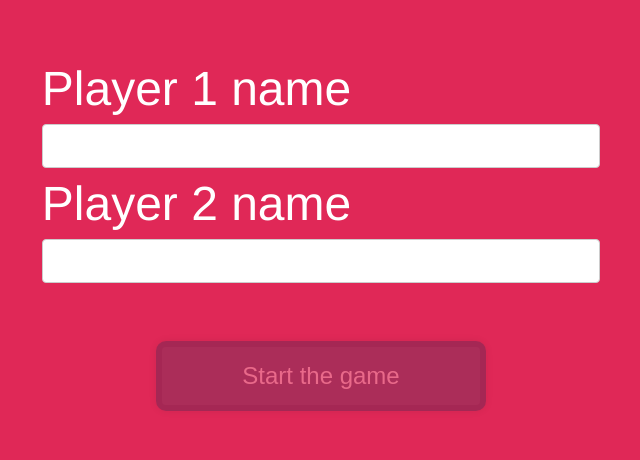
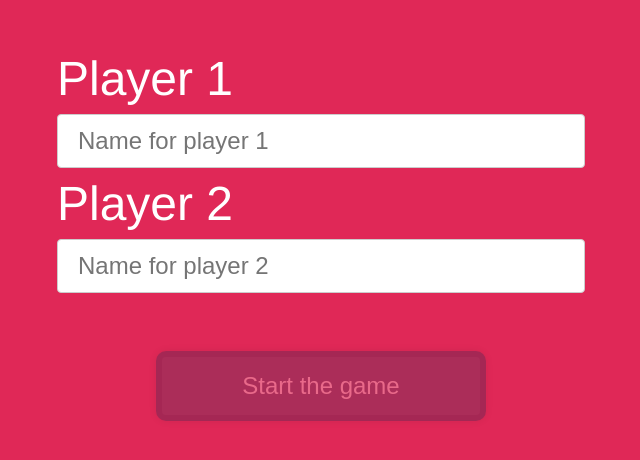
Before and after one commit to nicolaspayot/vue-ttt-game, a Vue app: page / in a window 1280 px wide. Shown: the part 164-624 px from the top of the page, without its empty margins (319-959 px from the left). Built offline with nearby package versions, Linux system fonts and the light colour scheme; the HTML template or start-up script is replaced by a standard one.

Commit message:
fix(*): Vuex state and unit tests

```diff
--- a/src/assets/scss/components/_lobby.scss
+++ b/src/assets/scss/components/_lobby.scss
@@ -14,7 +14,7 @@
     border: 1px solid #ccc;
     border-radius: 4px;
     box-sizing: border-box;
-    font-size: 16px;
+    font-size: 1.5em;
   }
 
   &__action {
@@ -34,7 +34,7 @@
       transition: transform 0.2s;
       @include box-shadow;
 
-      &:hover {
+      &:hover:not(:disabled) {
         background: $color-primary--dark;
       }
 
@@ -43,6 +43,7 @@
       }
 
       &:disabled {
+        cursor: default;
         opacity: 0.3;
       }
     }
--- a/src/components/Lobby.vue
+++ b/src/components/Lobby.vue
@@ -1,18 +1,18 @@
 <template>
-  <div class="lobby">
+  <form class="lobby" @submit.prevent="start">
     <div>
-      <label>Player 1 name</label>
-      <input type="text" v-model="player1" />
+      <label>Player 1</label>
+      <input type="text" v-model="player1" placeholder="Name for player 1" />
     </div>
     <div>
-      <label>Player 2 name</label>
-      <input type="text" v-model="player2" />
+      <label>Player 2</label>
+      <input type="text" v-model="player2" placeholder="Name for player 2" />
     </div>
 
     <div class="lobby__action">
-      <button :disabled="!player1 || !player2" @click="start">Start the game</button>
+      <button type="submit" :disabled="!player1 || !player2">Start the game</button>
     </div>
-  </div>
+  </form>
 </template>
 
 <script>
@@ -30,7 +30,7 @@ export default {
       this.$router.push({ path: "/game" });
     }
   },
-  beforeRouteEnter (to, from, next) {
+  beforeRouteEnter(to, from, next) {
     next(vm => {
       vm.player1 = null;
       vm.player2 = null;
--- a/src/components/Status.vue
+++ b/src/components/Status.vue
@@ -7,6 +7,10 @@
 </template>
 
 <script>
+function playerName(player, { state }) {
+  return player === "X" ? state.player1Name : state.player2Name;
+}
+
 export default {
   props: {
     winner: String,
@@ -15,10 +19,10 @@ export default {
   },
   computed: {
     playerName() {
-      return this.player === "X" ? this.$store.state.player1Name : this.$store.state.player2Name;
+      return playerName(this.player, this.$store);
     },
     winnerName() {
-      return this.winner === "X" ? this.$store.state.player1Name : this.$store.state.player2Name;
+      return playerName(this.winner, this.$store);
     }
   }
 };
--- a/src/store/index.js
+++ b/src/store/index.js
@@ -5,13 +5,13 @@ Vue.use(Vuex);
 
 export default new Vuex.Store({
   state: {
-    player1: null,
-    player2: null
+    player1Name: null,
+    player2Name: null
   },
   mutations: {
     clear(state) {
-      state.player1 = null;
-      state.player2 = null;
+      state.player1Name = null;
+      state.player2Name = null;
     },
     player1Name(state, value) {
       state.player1Name = value;
```
Also changed, not shown: 1 other file (tests, documents, lock files or other folders).
